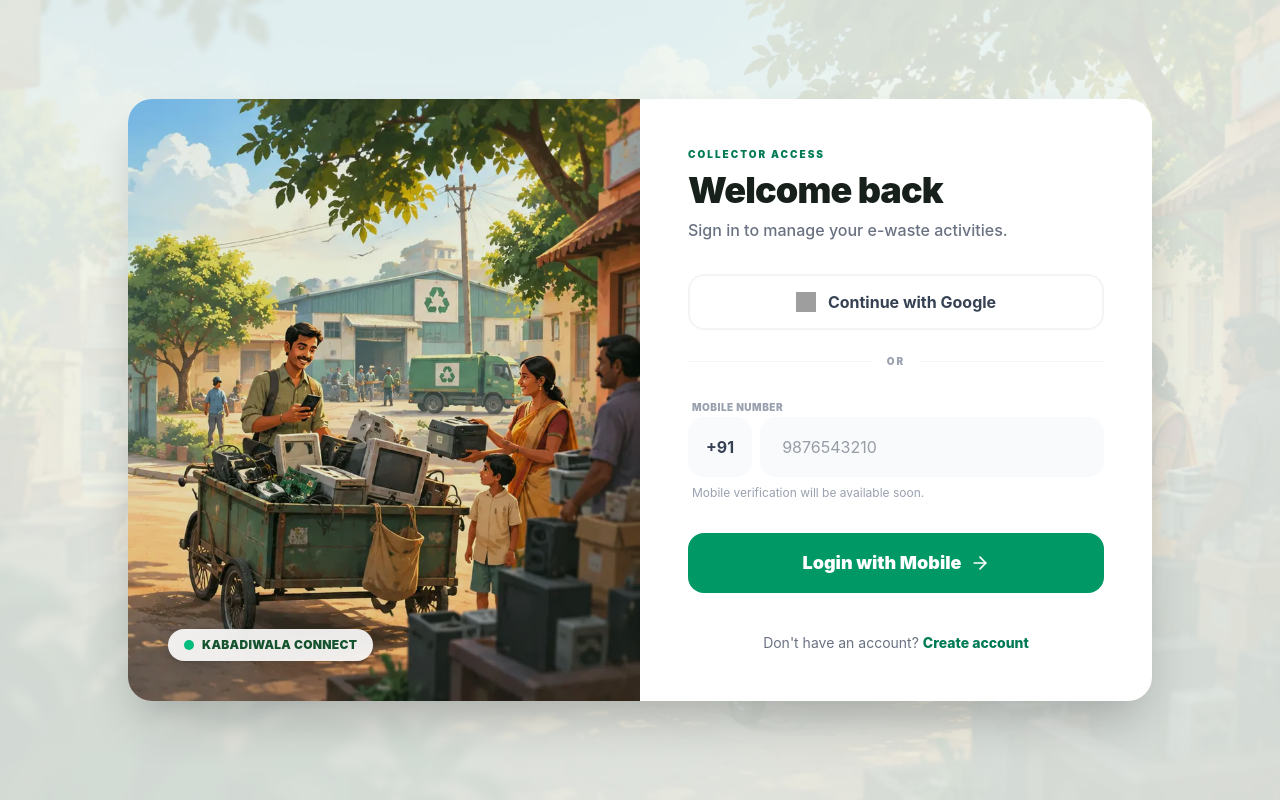
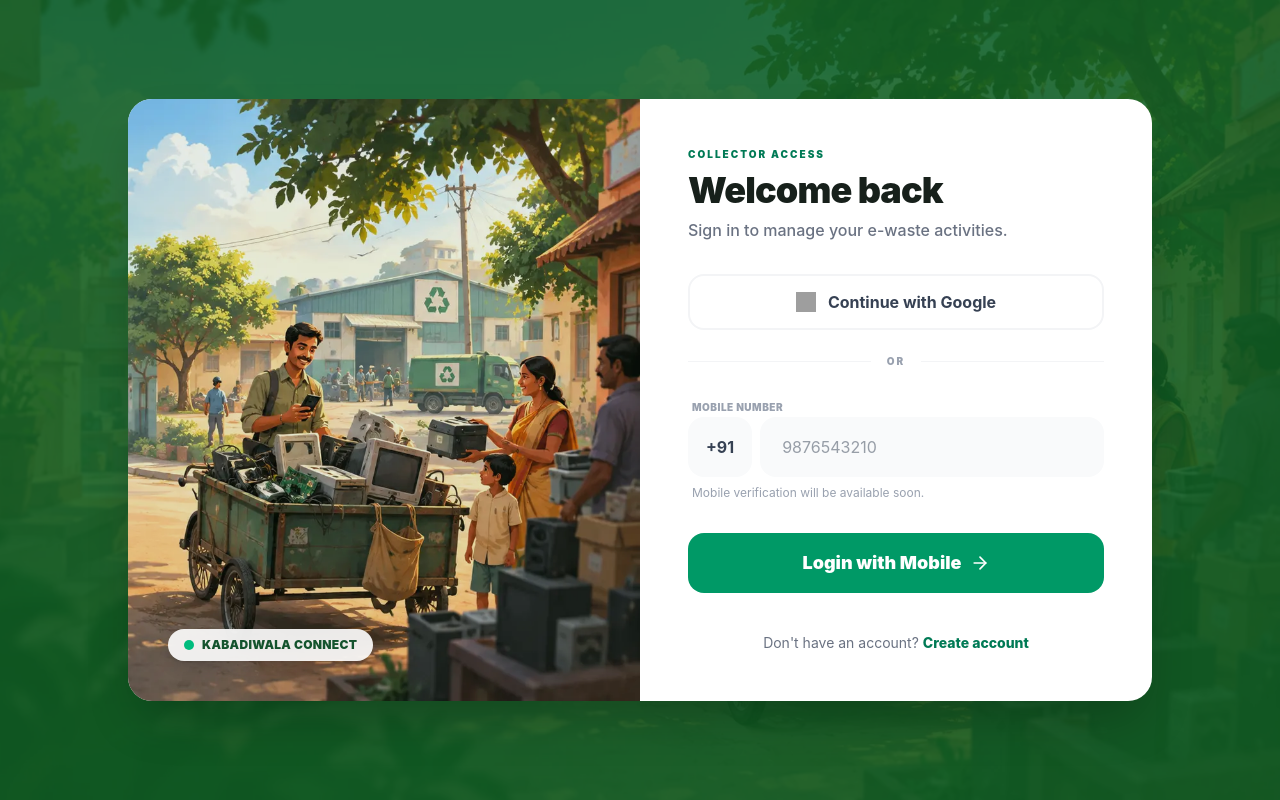
Before and after one commit to Sujal-g1/KabadiWalaConnect, a React (Vite) app in the folder frontend/: page /collector/login in a window 1280 px wide. Built offline with nearby package versions, Linux system fonts and the light colour scheme; no server answers; grey boxes are pictures that could not be loaded.

Commit message:
made some color changes in login&signup

```diff
--- a/frontend/src/pages/CollectorLogin.jsx
+++ b/frontend/src/pages/CollectorLogin.jsx
@@ -101,23 +101,13 @@ const Login = () => {
       return;
     }
 
-    /*
-      Firebase Phone Authentication currently requires
-      billing for real SMS in this project.
-
-      We are intentionally NOT calling Firebase Phone Auth.
-
-      The mobile number UI remains available so this
-      authentication method can be enabled later.
-    */
-
     setError(
       "Mobile verification is currently unavailable. Please continue with Google."
     );
   };
 
   return (
-    <div className="min-h-screen w-full flex items-end md:items-center justify-center bg-[#f3f7f4] relative overflow-hidden">
+    <div className="min-h-screen w-full flex items-end md:items-center justify-center bg-[#043b12] relative overflow-hidden">
 
       {/* Background */}
       <motion.div
@@ -135,7 +125,7 @@ const Login = () => {
         }}
       >
         {/* Desktop overlay */}
-        <div className="hidden md:block absolute inset-0 bg-[#eef5f0]/88" />
+        <div className="hidden md:block absolute inset-0 bg-[#105f24]/88" />
 
         {/* Mobile overlay */}
         <div className="md:hidden absolute inset-0 bg-black/30" />
--- a/frontend/src/pages/CollectorSignup.jsx
+++ b/frontend/src/pages/CollectorSignup.jsx
@@ -168,7 +168,7 @@ const handleGoogleSignup = async () => {
         items-end
         md:items-center
         justify-center
-        bg-[#f3f7f4]
+        bg-[#043b12]
         relative
         overflow-hidden
       "
@@ -210,7 +210,7 @@ const handleGoogleSignup = async () => {
             md:block
             absolute
             inset-0
-            bg-[#eef5f0]/88
+            bg-[#105f24]/88
           "
         />
 
```
